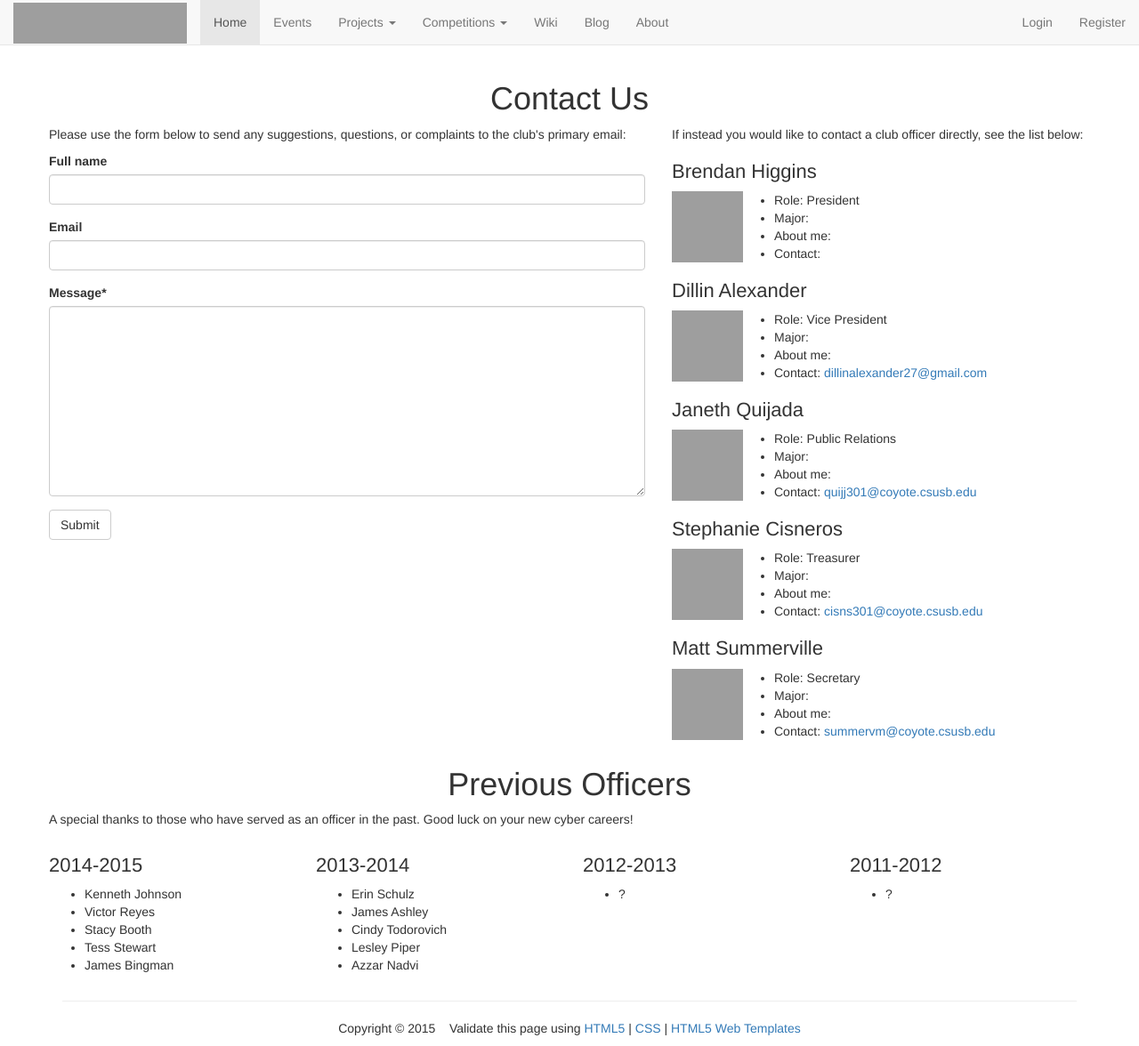
After one commit to BKasin/club-websystem, a Django app: page /about/ in a window 1280 px wide. The commit adds this page. Shown: the whole page at 89% size. Run offline with Django 3.2, Linux system fonts and the light colour scheme; some libraries are stand-ins or nearby versions; grey boxes are pictures that could not be loaded.

Commit message:
Added InfoSec about page

```diff
--- a/src/club-websystem/urls.py
+++ b/src/club-websystem/urls.py
@@ -7,7 +7,7 @@ from django.contrib import admin
 urlpatterns = [
     # Examples:
     url(r'^$', 'mainsite.views.home', name='home'),
-    url(r'^contact/$', 'mainsite.views.contact', name='contact'),
+    url(r'^about/$', 'mainsite.views.about', name='about'),
 
     url(r'^admin/', include(admin.site.urls)),
     url(r'^accounts/', include('registration.backends.default.urls')),
--- a/src/mainsite/forms.py
+++ b/src/mainsite/forms.py
@@ -3,5 +3,5 @@ from django import forms
 # Form used for a user contacting a club officer
 class ContactForm(forms.Form):
 	full_name = forms.CharField(required=False)
-	email = forms.EmailField()
-	message = forms.CharField()
+	email = forms.EmailField(required=False)
+	message = forms.CharField(widget=forms.Textarea)
--- a/src/mainsite/views.py
+++ b/src/mainsite/views.py
@@ -9,7 +9,7 @@ def home(request):
   context = {}
   return render(request, "infosec/home.html", context)
 
-def contact(request):
+def about(request):
 	title = 'Contact Us'
 	title_align_center = True
 	form = ContactForm(request.POST or None)
@@ -43,4 +43,4 @@ def contact(request):
 		"title": title,
 		"title_align_center": title_align_center,
 	}
-	return render(request, "infosec/contact.html", context)
+	return render(request, "infosec/about.html", context)
--- /dev/null
+++ b/src/static/css/infosec.css
@@ -0,0 +1,44 @@
+h1, .h1 {
+    font-size: 36px;
+    text-align:center;
+}
+h2, .h2 {
+    font-size: 22px;
+}
+h3, .h3 {
+    font-size: 16px;
+    font-style: italic;
+}
+h4, .h4 {
+    font-size: 14px;
+    font-style: italic;
+}
+
+.dropdown-header {
+    text-align:center;
+    font-style:italic;
+}
+
+.eventtable>thead>tr>th {
+    border-bottom:1px solid #337ab7;
+}
+.eventtable>tbody>tr>td {
+    border-top:1px solid #337ab7;
+}
+
+tr.event_generic td {
+    background-color:white;
+}
+tr.event_ours td, .eventlegend_ours {
+    background-color:#B6D7A8;
+}
+tr.event_acm td, .eventlegend_acm {
+    background-color:#CFE2F3;
+}
+tr.event_external td {
+    background-color:#F9F9F9;
+}
+
+.eventlegend {
+    padding:3px;
+}
--- /dev/null
+++ b/src/templates/infosec/about.html
@@ -0,0 +1,97 @@
+{% extends "infosec/base.html" %}
+{% load crispy_forms_tags %}
+{% load staticfiles %}
+
+{% block title %}Welcome | {{ block.super }}{% endblock %}
+
+{% block contentarea %}
+<h1>Contact Us</h1>
+<div class="row">
+  <div class="col-sm-7">
+    <p>Please use the form below to send any suggestions, questions, or complaints to the club's primary email:</p>
+    <form method="POST" action="">{% csrf_token %}
+      {{ form|crispy }}
+      <input class="btn btn-default" type="submit" value="Submit" />
+    </form>
+  </div>
+  <div class="col-sm-5">
+    <p>If instead you would like to contact a club officer directly, see the list below:</p>
+    <h2>Brendan Higgins</h2>
+    <p><img style="float:left; margin-right:35px" width="80" height="80" src="/static/img/avatar-m.png" /></p>
+    <ul>
+    <li>Role: President</li>
+    <li>Major:</li>
+    <li>About me:</li>
+    <li>Contact:</li>
+    </ul>
+    <h2>Dillin Alexander</h2>
+    <p><img style="float:left; margin-right:35px" width="80" height="80" src="/static/img/avatar-m.png" /></p>
+    <ul>
+    <li>Role: Vice President</li>
+    <li>Major:</li>
+    <li>About me:</li>
+    <li>Contact: <a href="mailto:dillinalexander27@gmail.com">dillinalexander27@gmail.com</a></li>
+    </ul>
+    <h2>Janeth Quijada</h2>
+    <p><img style="float:left; margin-right:35px" width="80" height="80" src="/static/img/avatar-f.png" /></p>
+    <ul>
+    <li>Role: Public Relations</li>
+    <li>Major:</li>
+    <li>About me:</li>
+    <li>Contact: <a href="mailto:quijj301@coyote.csusb.edu">quijj301@coyote.csusb.edu</a></li>
+    </ul>
+    <h2>Stephanie Cisneros</h2>
+    <p><img style="float:left; margin-right:35px" width="80" height="80" src="/static/img/avatar-f.png" /></p>
+    <ul>
+    <li>Role: Treasurer</li>
+    <li>Major:</li>
+    <li>About me:</li>
+    <li>Contact: <a href="mailto:cisns301@coyote.csusb.edu">cisns301@coyote.csusb.edu</a></li>
+    </ul>
+    <h2>Matt Summerville</h2>
+    <p><img style="float:left; margin-right:35px" width="80" height="80" src="/static/img/avatar-m.png" /></p>
+    <ul>
+    <li>Role: Secretary</li>
+    <li>Major:</li>
+    <li>About me:</li>
+    <li>Contact: <a href="mailto:summervm@coyote.csusb.edu">summervm@coyote.csusb.edu</a></li>
+    </ul>
+  </div>
+</div>
+<h1>Previous Officers</h1>
+<p>A special thanks to those who have served as an officer in the past. Good luck on your new cyber careers!</p>
+<div class="row">
+  <div class="col-md-3">
+    <h2>2014-2015</h2>
+    <ul>
+    <li>Kenneth Johnson</li>
+    <li>Victor Reyes</li>
+    <li>Stacy Booth</li>
+    <li>Tess Stewart</li>
+    <li>James Bingman</li>
+    </ul>
+  </div>
+  <div class="col-md-3">
+    <h2>2013-2014</h2>
+    <ul>
+    <li>Erin Schulz</li>
+    <li>James Ashley</li>
+    <li>Cindy Todorovich</li>
+    <li>Lesley Piper</li>
+    <li>Azzar Nadvi</li>
+    </ul>
+  </div>
+  <div class="col-md-3">
+    <h2>2012-2013</h2>
+    <ul>
+    <li>?</li>
+    </ul>
+  </div>
+  <div class="col-md-3">
+    <h2>2011-2012</h2>
+    <ul>
+    <li>?</li>
+    </ul>
+  </div>
+</div>
+{% endblock %}
--- a/src/templates/infosec/base.html
+++ b/src/templates/infosec/base.html
@@ -19,7 +19,7 @@
   <![endif]-->
 
   <!-- Custom styles -->
-  <link href="/static/infosec/style.css" rel="stylesheet" />
+  <link href="/static/css/infosec.css" rel="stylesheet" />
 </head>
 
 <body>
--- a/src/templates/infosec/navbar.html
+++ b/src/templates/infosec/navbar.html
@@ -1,5 +1,5 @@
 {% load staticfiles %}
-<nav class="navbar navbar-inverse navbar-static-top">
+<nav class="navbar navbar-default navbar-static-top">
   <div class="container-fluid">
     <div class="navbar-header">
       <button type="button" class="navbar-toggle collapsed" data-toggle="collapse" data-target="#navbar" aria-expanded="false" aria-controls="navbar">
@@ -35,7 +35,7 @@
         </li>
         <li><a href="/wiki">Wiki</a></li>
         <li><a href="/blog">Blog</a></li>
-                    <li><a href="{% url 'contact' %}">Contact Us</a></li>
+        <li><a href="{% url 'about' %}">About</a></li>
       </ul>
       <ul class="nav navbar-nav navbar-right">
         {% if request.user.is_authenticated %}
```
Also changed, not shown: src/templates/infosec/contact.html (deleted, +0 -18 lines). Lines whose indentation alone changed are shown as unchanged.
